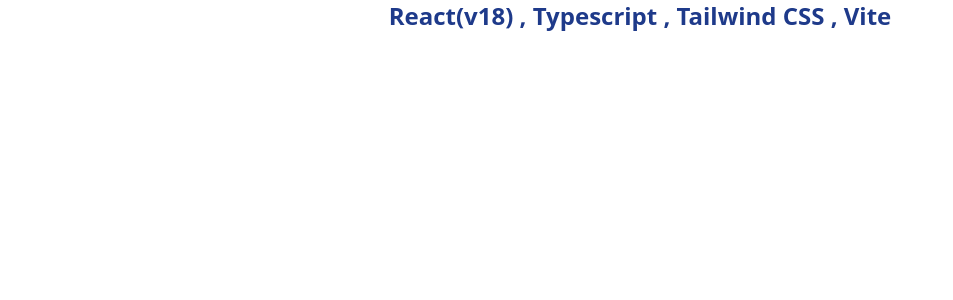
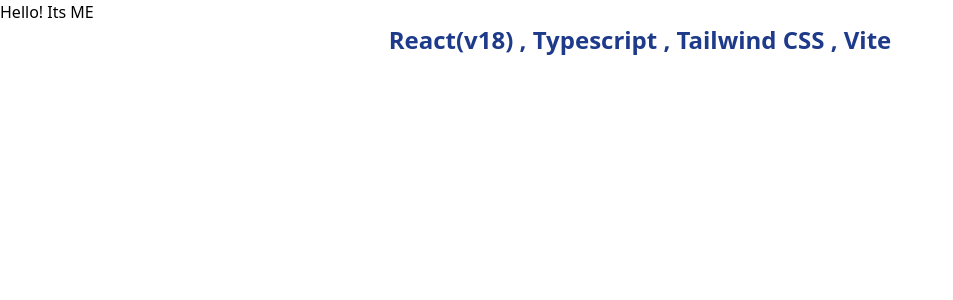
Before and after one commit to ProblockHackathon/FrontEnd, a React (Vite) app: page / in a window 1280 px wide. Shown: the top 300 px of the page, without its empty margins (0-953 px from the left). Built offline with nearby package versions, Linux system fonts and the light colour scheme.

Commit message:
초기 값 세팅

```diff
--- a/package.json
+++ b/package.json
@@ -6,6 +6,7 @@
     "dev": "vite",
     "build": "tsc && vite build",
     "test": "jest --watchAll",
+    "deploy": "aws s3 sync ./dist s3://problockhackathon --profile=poqopo",
     "preview": "vite preview",
     "prepare": "husky install"
   },
--- a/src/App.tsx
+++ b/src/App.tsx
@@ -1,11 +1,20 @@
+import { useRoutes } from 'react-router-dom';
+import DefaultLayout from './pages/DefaultLayout';
+import Home from './pages/Home';
+
 function App() {
-  return (
-    <div className="flex justify-center">
-      <h1 className="font-bold text-2xl text-blue-900">
-        React(v18) , Typescript , Tailwind CSS , Vite
-      </h1>
-    </div>
-  );
+  const element = useRoutes([
+    {
+      element: <DefaultLayout />,
+      children: [
+        {
+          path: '/',
+          element: <Home />,
+        },
+      ],
+    },
+  ]);
+  return element;
 }
 
 export default App;
--- a/src/main.tsx
+++ b/src/main.tsx
@@ -1,10 +1,16 @@
 import React from 'react';
 import { createRoot } from 'react-dom/client';
+import { BrowserRouter } from 'react-router-dom';
 import App from './App';
-
 import './styles/index.css';
 
 const container = document.getElementById('root');
 const root = createRoot(container!);
 
-root.render(<App />);
+root.render(
+  <React.StrictMode>
+    <BrowserRouter>
+      <App />
+    </BrowserRouter>
+  </React.StrictMode>,
+);
--- /dev/null
+++ b/src/pages/DefaultLayout.tsx
@@ -0,0 +1,12 @@
+import { Outlet } from 'react-router-dom';
+
+function DefaultLayout() {
+  return (
+    <div className="">
+      <p>Hello! Its ME</p>
+      <Outlet />
+    </div>
+  );
+}
+
+export default DefaultLayout;
--- /dev/null
+++ b/src/pages/Home.tsx
@@ -0,0 +1,11 @@
+function Home() {
+  return (
+    <div className="flex justify-center">
+      <h1 className="font-bold text-2xl text-blue-900">
+        React(v18) , Typescript , Tailwind CSS , Vite
+      </h1>
+    </div>
+  );
+}
+
+export default Home;
```
